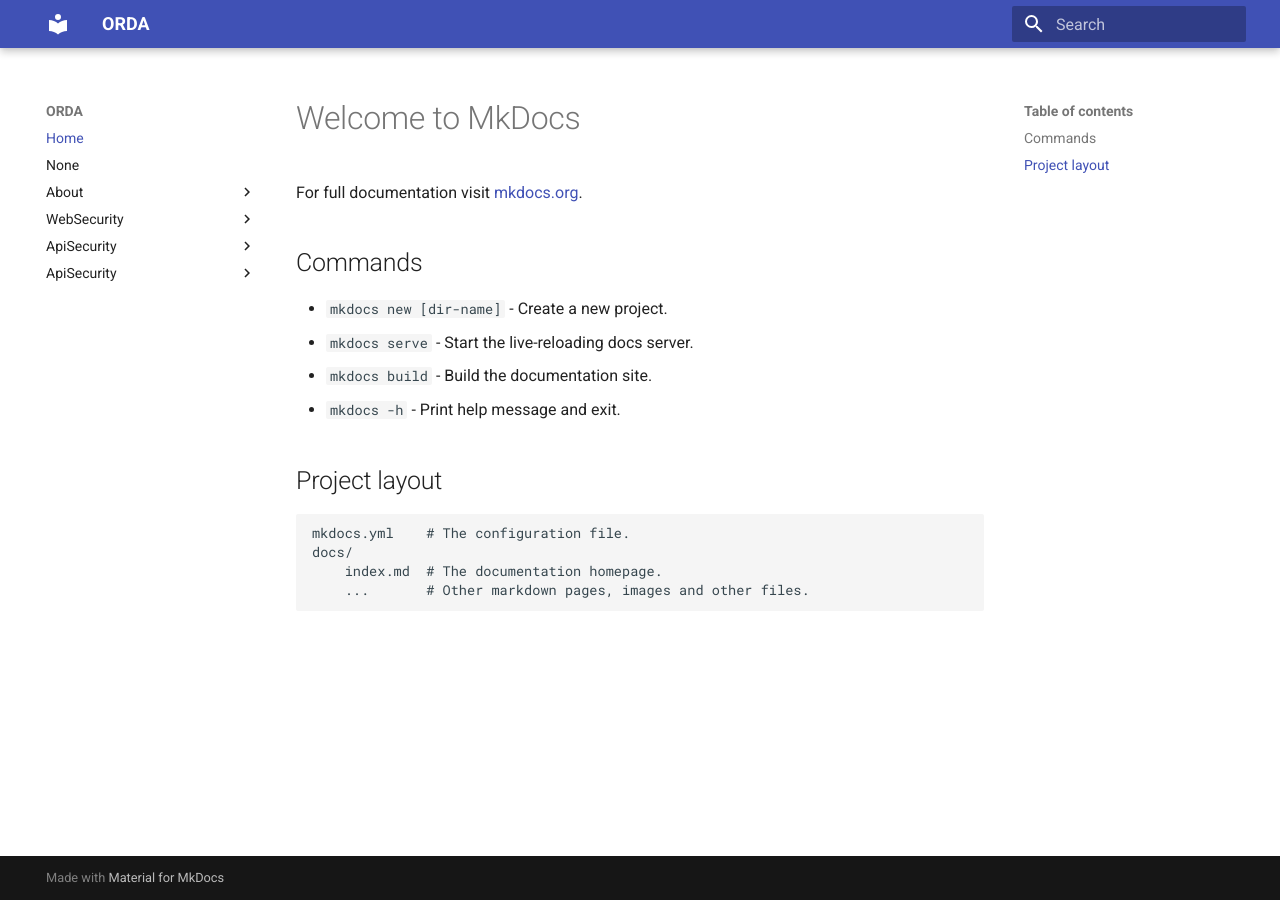
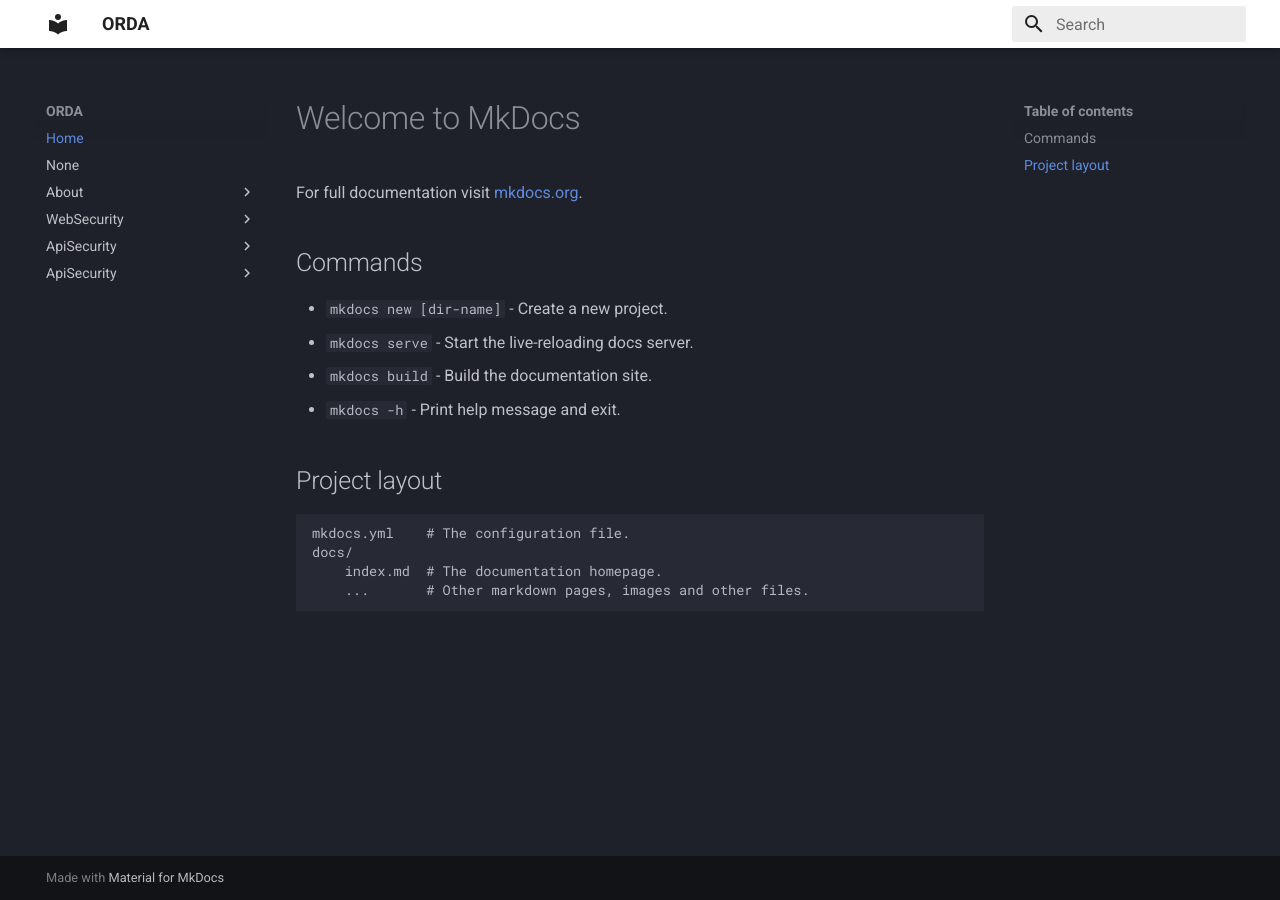
Before and after one commit to CyberOrda/cyberorda.github.io, an MkDocs documentation site: the page built from docs/index.md, in a window 1280 px wide. Built offline with MkDocs 1.6.1 and Material for MkDocs 9.7.7, drawn with Linux system fonts in a browser that asks for light colours.

Commit message:
Update structure

```diff
--- a/mkdocs.yml
+++ b/mkdocs.yml
@@ -1,6 +1,21 @@
 site_name: ORDA
 theme:
   name: material
+  palette:
+    scheme: default
+    primary: white
+    accent: light blue
+    toggle:
+      icon: material/brightness-7
+      name: Switch to dark mode
+
+    scheme: slate
+    primary: white
+    accent: light blue
+    toggle:
+      icon: material/brightness-4
+      name: Switch to light mode
+
   highlightjs: true
   hljs_languages:
     - yaml
```
